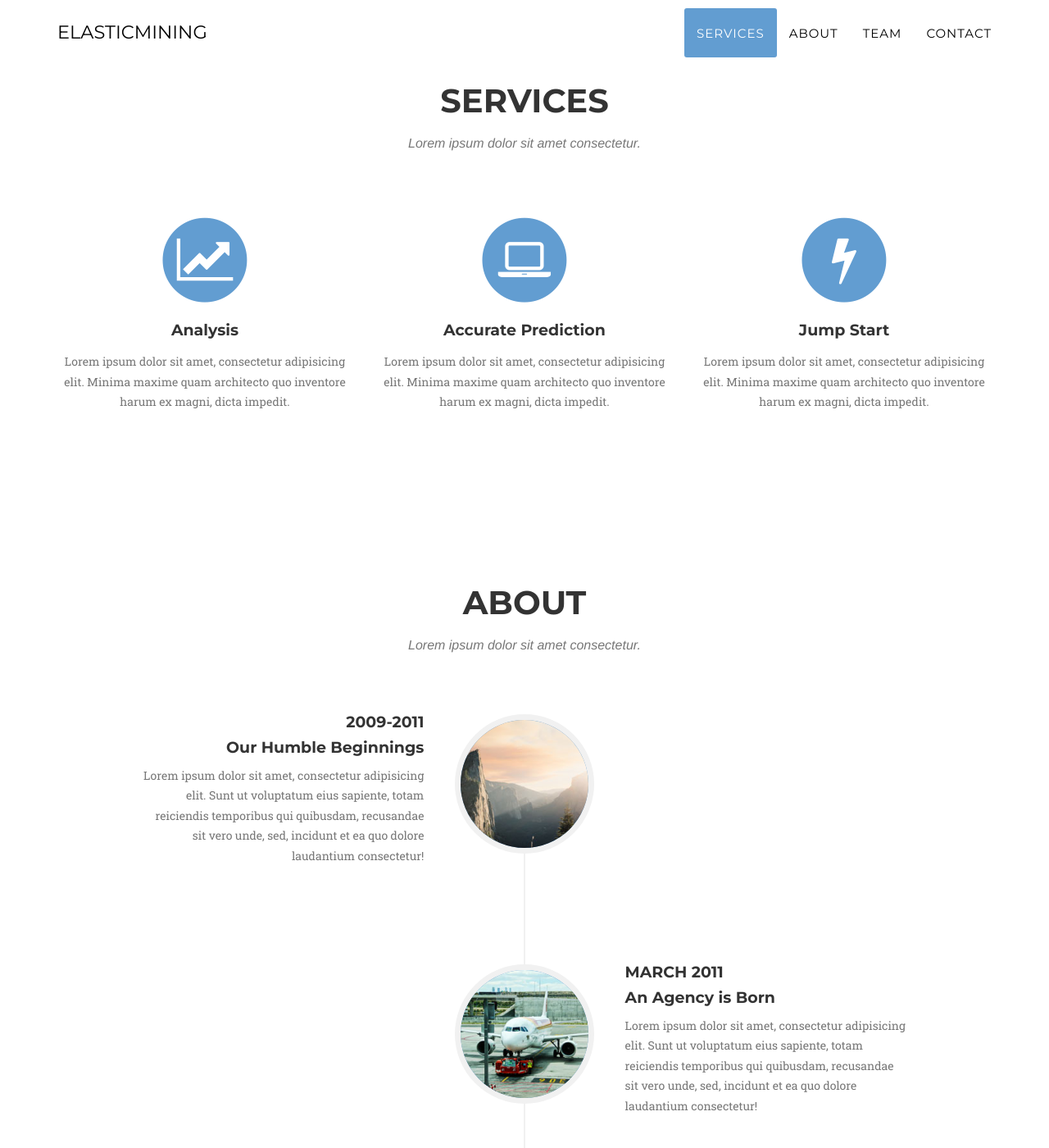
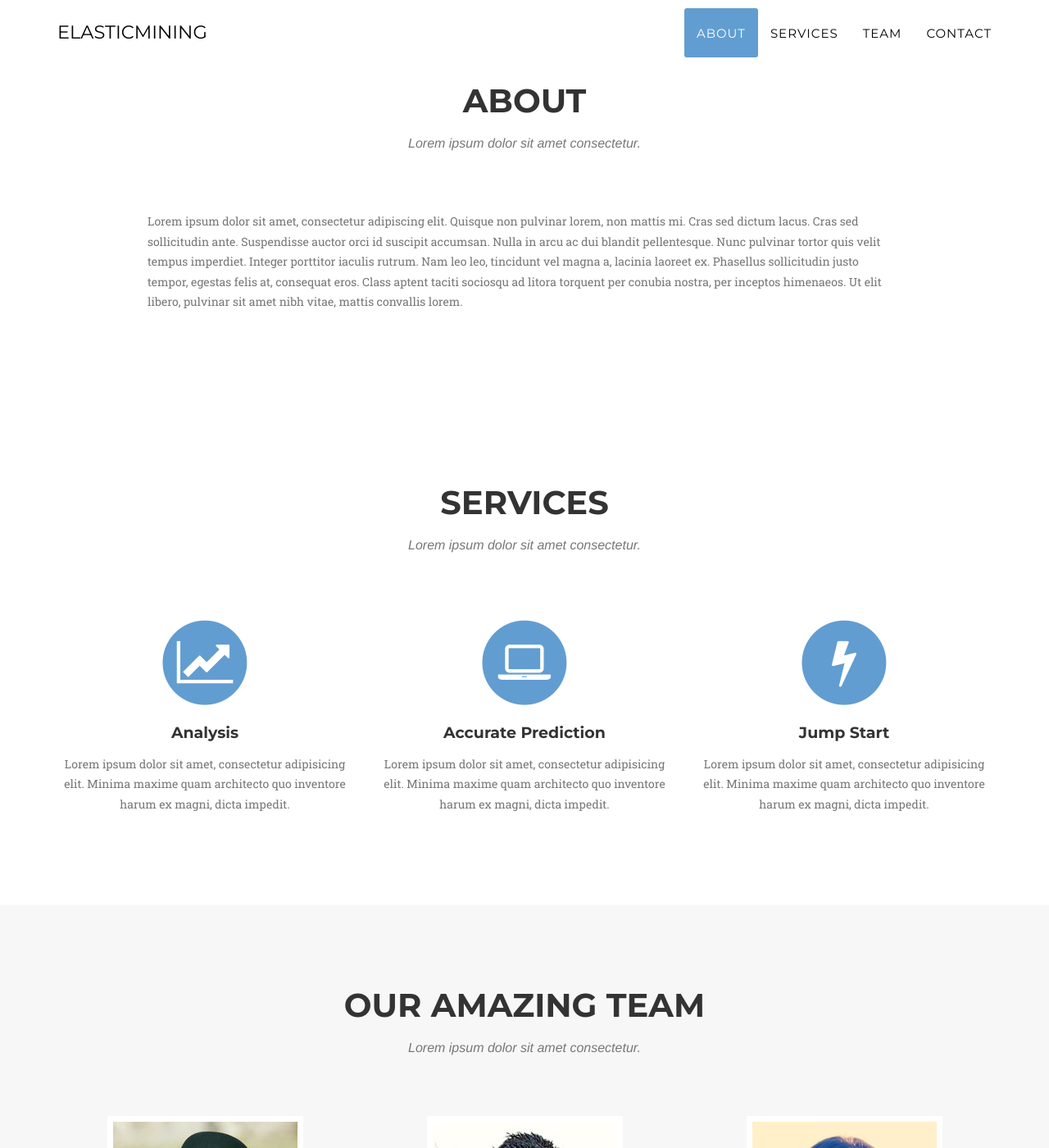
Before and after one commit to old-jekyll-templates/Ion-Jekyll-Theme, a Jekyll site: the page built from index.html, in a window 1280 px wide and 1400 px high, scrolled down 557 px. Shown: the whole window at 82% size. Built offline with Jekyll 4.4.1, drawn with Linux system fonts in a browser that asks for light colours; some web fonts are replaced; some of the changed text lies outside the part shown.

Commit message:
update about

```diff
--- a/_includes/about.html
+++ b/_includes/about.html
@@ -6,75 +6,15 @@
                     <h2 class="section-heading">About</h2>
                     <h3 class="section-subheading text-muted">Lorem ipsum dolor sit amet consectetur.</h3>
                 </div>
+
             </div>
-            <div class="row">
-                <div class="col-lg-12">
-                    <ul class="timeline">
-                        <li>
-                            <div class="timeline-image">
-                                <img class="img-circle img-responsive" src="img/about/1.jpg" alt="">
-                            </div>
-                            <div class="timeline-panel">
-                                <div class="timeline-heading">
-                                    <h4>2009-2011</h4>
-                                    <h4 class="subheading">Our Humble Beginnings</h4>
-                                </div>
-                                <div class="timeline-body">
-                                    <p class="text-muted">Lorem ipsum dolor sit amet, consectetur adipisicing elit. Sunt ut voluptatum eius sapiente, totam reiciendis temporibus qui quibusdam, recusandae sit vero unde, sed, incidunt et ea quo dolore laudantium consectetur!</p>
-                                </div>
-                            </div>
-                        </li>
-                        <li class="timeline-inverted">
-                            <div class="timeline-image">
-                                <img class="img-circle img-responsive" src="img/about/2.jpg" alt="">
-                            </div>
-                            <div class="timeline-panel">
-                                <div class="timeline-heading">
-                                    <h4>March 2011</h4>
-                                    <h4 class="subheading">An Agency is Born</h4>
-                                </div>
-                                <div class="timeline-body">
-                                    <p class="text-muted">Lorem ipsum dolor sit amet, consectetur adipisicing elit. Sunt ut voluptatum eius sapiente, totam reiciendis temporibus qui quibusdam, recusandae sit vero unde, sed, incidunt et ea quo dolore laudantium consectetur!</p>
-                                </div>
-                            </div>
-                        </li>
-                        <li>
-                            <div class="timeline-image">
-                                <img class="img-circle img-responsive" src="img/about/3.jpg" alt="">
-                            </div>
-                            <div class="timeline-panel">
-                                <div class="timeline-heading">
-                                    <h4>December 2012</h4>
-                                    <h4 class="subheading">Transition to Full Service</h4>
-                                </div>
-                                <div class="timeline-body">
-                                    <p class="text-muted">Lorem ipsum dolor sit amet, consectetur adipisicing elit. Sunt ut voluptatum eius sapiente, totam reiciendis temporibus qui quibusdam, recusandae sit vero unde, sed, incidunt et ea quo dolore laudantium consectetur!</p>
-                                </div>
-                            </div>
-                        </li>
-                        <li class="timeline-inverted">
-                            <div class="timeline-image">
-                                <img class="img-circle img-responsive" src="img/about/4.jpg" alt="">
-                            </div>
-                            <div class="timeline-panel">
-                                <div class="timeline-heading">
-                                    <h4>July 2014</h4>
-                                    <h4 class="subheading">Phase Two Expansion</h4>
-                                </div>
-                                <div class="timeline-body">
-                                    <p class="text-muted">Lorem ipsum dolor sit amet, consectetur adipisicing elit. Sunt ut voluptatum eius sapiente, totam reiciendis temporibus qui quibusdam, recusandae sit vero unde, sed, incidunt et ea quo dolore laudantium consectetur!</p>
-                                </div>
-                            </div>
-                        </li>
-                        <li class="timeline-inverted">
-                            <div class="timeline-image">
-                                <h4>Be Part
-                                    <br>Of Our
-                                    <br>Story!</h4>
-                            </div>
-                        </li>
-                    </ul>
+            <div>
+                <div class="col-lg-1"></div>
+                <div class="col-lg-10 text-left">
+                    <p class="text-muted">Lorem ipsum dolor sit amet, consectetur adipiscing elit. Quisque non pulvinar lorem, non mattis mi. Cras sed dictum lacus. Cras sed sollicitudin ante. Suspendisse auctor orci id suscipit accumsan. Nulla in arcu ac dui blandit pellentesque. Nunc pulvinar tortor quis velit tempus imperdiet. Integer porttitor iaculis rutrum. Nam leo leo, tincidunt vel magna a, lacinia laoreet ex. Phasellus sollicitudin justo tempor, egestas felis at, consequat eros. Class aptent taciti sociosqu ad litora torquent per conubia nostra, per inceptos himenaeos. Ut elit libero, pulvinar sit amet nibh vitae, mattis convallis lorem.
+                    </p>
                 </div>
+                <div class="col-lg-1"></div>
             </div>
         </div>
     </section>
--- a/_includes/header.html
+++ b/_includes/header.html
@@ -19,10 +19,10 @@
                         <a href="#page-top"></a>
                     </li>
                     <li>
-                        <a class="page-scroll" href="#services">Services</a>
+                        <a class="page-scroll" href="#about">About</a>
                     </li>
                     <li>
-                        <a class="page-scroll" href="#about">About</a>
+                        <a class="page-scroll" href="#services">Services</a>
                     </li>
                     <li>
                         <a class="page-scroll" href="#team">Team</a>
--- a/_layouts/default.html
+++ b/_layouts/default.html
@@ -6,11 +6,16 @@
 
     <body id="page-top" class="index">
 
+    <!-- Header -->
     {% include header.html %}
+
+    <!-- Content -->
+    {% include about.html %}
     {% include services.html %}
-    {% include about.html %}
     {% include team.html %}
     {% include clients.html %}
+
+    <!-- Meta -->
     {% include contact.html %}
     {% include footer.html %}
     {% include modals.html %}
```
Also changed, not shown: _data/authors.yml (added, +76 -0 lines).
